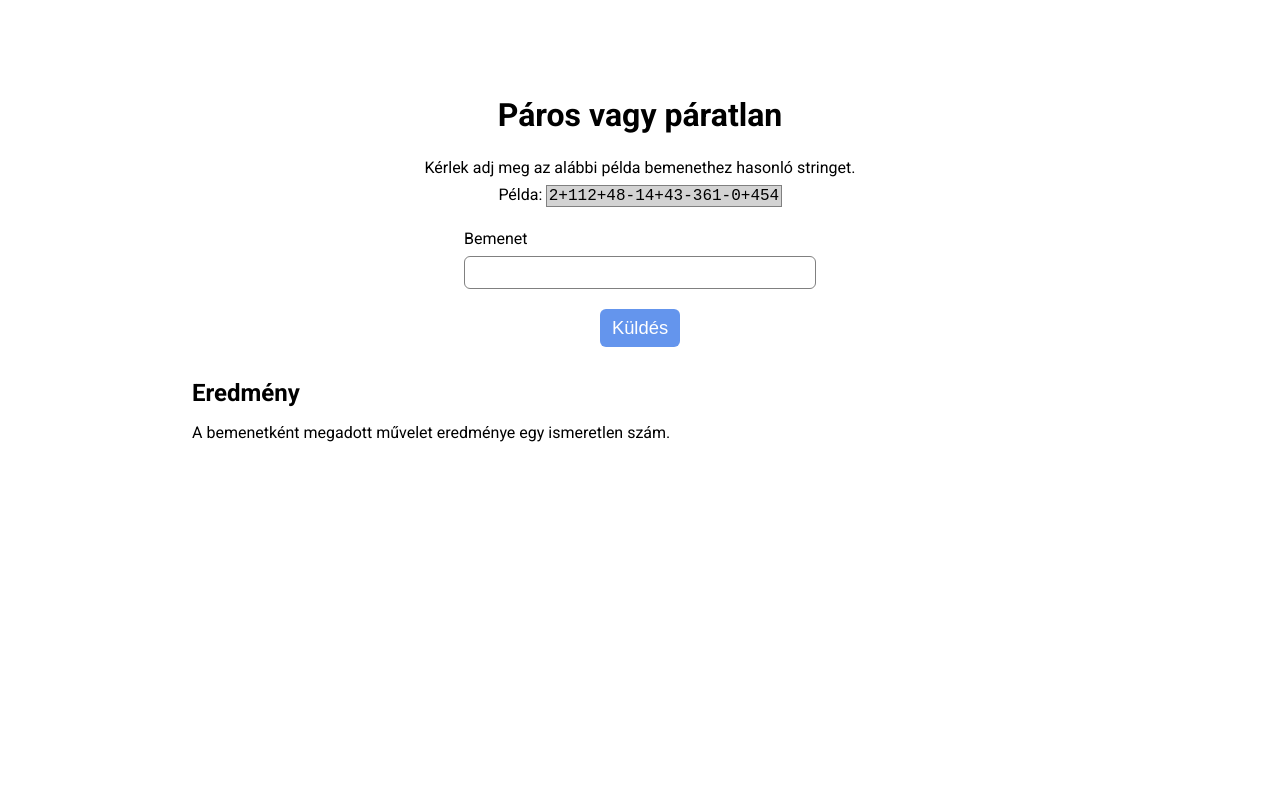
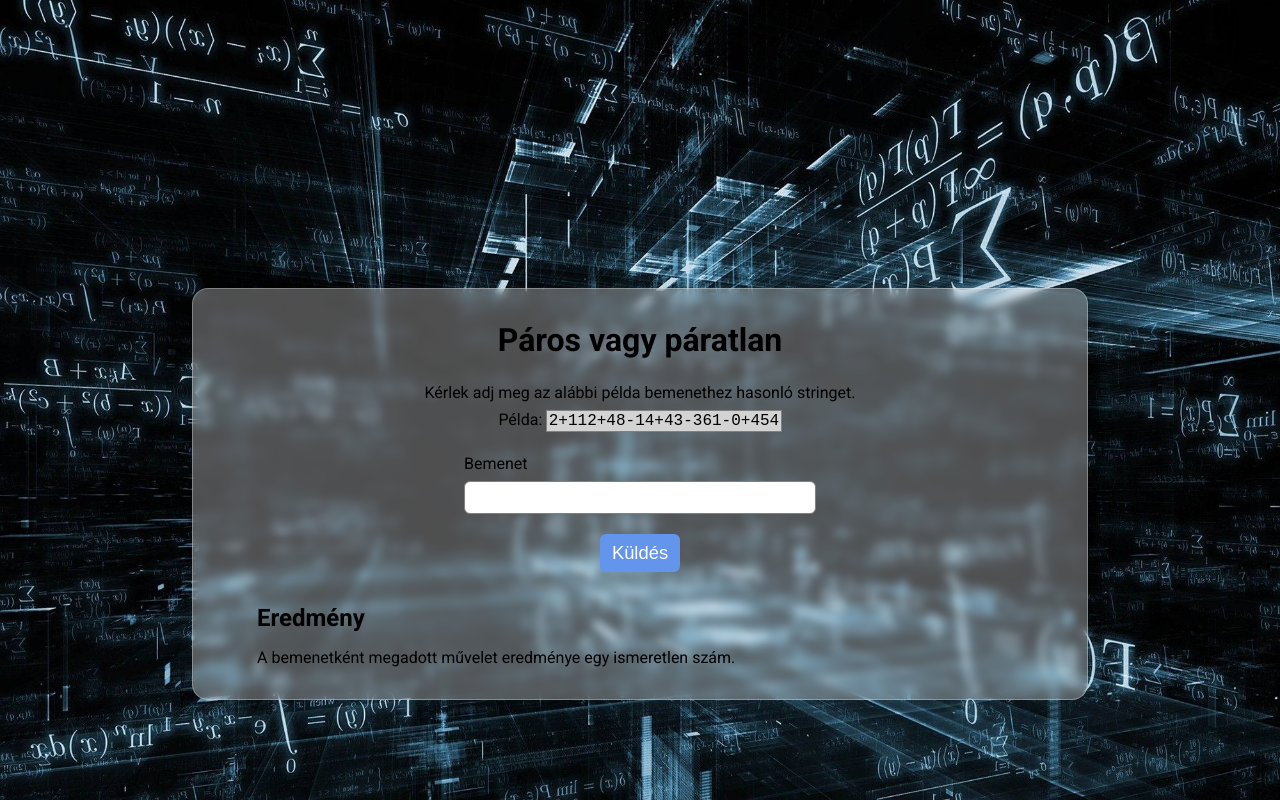
Before and after one commit to konti94/even-or-odd, a plain HTML site: page index.html in a window 1280 px wide. Drawn offline with Linux system fonts and the light colour scheme.

Commit message:
fix input wrapper width and add some design to the page

```diff
--- a/index.html
+++ b/index.html
@@ -7,18 +7,23 @@
 		<link rel="stylesheet" href="style.css" />
 	</head>
 	<body>
+		<div class="card">
 			<h1>Páros vagy páratlan</h1>
 			<p class="headline">
 				Kérlek adj meg az alábbi példa bemenethez hasonló stringet.
 			</p>
 			<p class="headline">
 				Példa:
-			<span class="highlighted-example">2+112+48-14+43-361-0+454</span>
+				<span class="highlighted-example"
+					>2+112+48-14+43-361-0+454</span
+				>
 			</p>
 			<div class="input-wrapper">
 				<label for="inputString">Bemenet</label>
 				<input type="text" name="" id="inputString" />
-			<span class="error-message">Hibás bemenet! Próbálkozz újra!</span>
+				<span class="error-message"
+					>Hibás bemenet! Próbálkozz újra!</span
+				>
 			</div>
 			<button type="button" id="submit">Küldés</button>
 			<h2>Eredmény</h2>
@@ -26,6 +31,7 @@
 				A bemenetként megadott művelet eredménye egy
 				<span id="result">ismeretlen</span> szám.
 			</p>
+		</div>
 		<script src="app.js"></script>
 	</body>
 </html>
--- a/style.css
+++ b/style.css
@@ -8,9 +8,13 @@
 }
 
 body {
+	background: url('./assets/background.jpg') no-repeat;
+	background-position: center;
+	background-size: cover;
 	font-family: 'Roboto', Arial, sans-serif;
 	font-size: 16px;
-	padding: 4rem 1rem;
+	height: 100vh;
+	padding: 8rem 1rem;
 }
 
 h1 {
@@ -39,6 +43,16 @@ button:hover {
 	background-color: #4169e1;
 }
 
+.card {
+	backdrop-filter: blur(5px);
+	-webkit-backdrop-filter: blur(5px);
+	background: rgba(255, 255, 255, 0.3);
+	border: 1px solid rgba(255, 255, 255, 0.3);
+	border-radius: 16px;
+	box-shadow: 0 4px 30px rgba(0, 0, 0, 0.1);
+	padding: 2rem 1rem;
+}
+
 .headline {
 	margin-bottom: 0.5rem;
 	text-align: center;
@@ -59,7 +73,7 @@ button:hover {
 	display: flex;
 	flex-direction: column;
 	margin: 0 auto 1rem;
-	width: 22rem;
+	width: 100%;
 }
 
 .input-wrapper label {
@@ -89,18 +103,34 @@ button:hover {
 
 @media screen and (min-width: 768px) {
 	body {
-		padding: 4rem 6rem;
+		padding: 12rem 6rem;
+	}
+
+	.card {
+		padding: 2rem;
+	}
+
+	.input-wrapper {
+		width: 22rem;
 	}
 }
 
 @media screen and (min-width: 1024px) {
 	body {
-		padding: 6rem 12rem;
+		padding: 18rem 12rem;
+	}
+
+	.card {
+		padding: 2rem 4rem;
 	}
 }
 
 @media screen and (min-width: 1600px) {
 	body {
-		padding: 8rem 24rem;
+		padding: 18rem 24rem;
+	}
+
+	.card {
+		padding: 4rem 8rem;
 	}
 }
```
Also changed, not shown: assets/background.jpg (added). Lines whose indentation alone changed are shown as unchanged.
